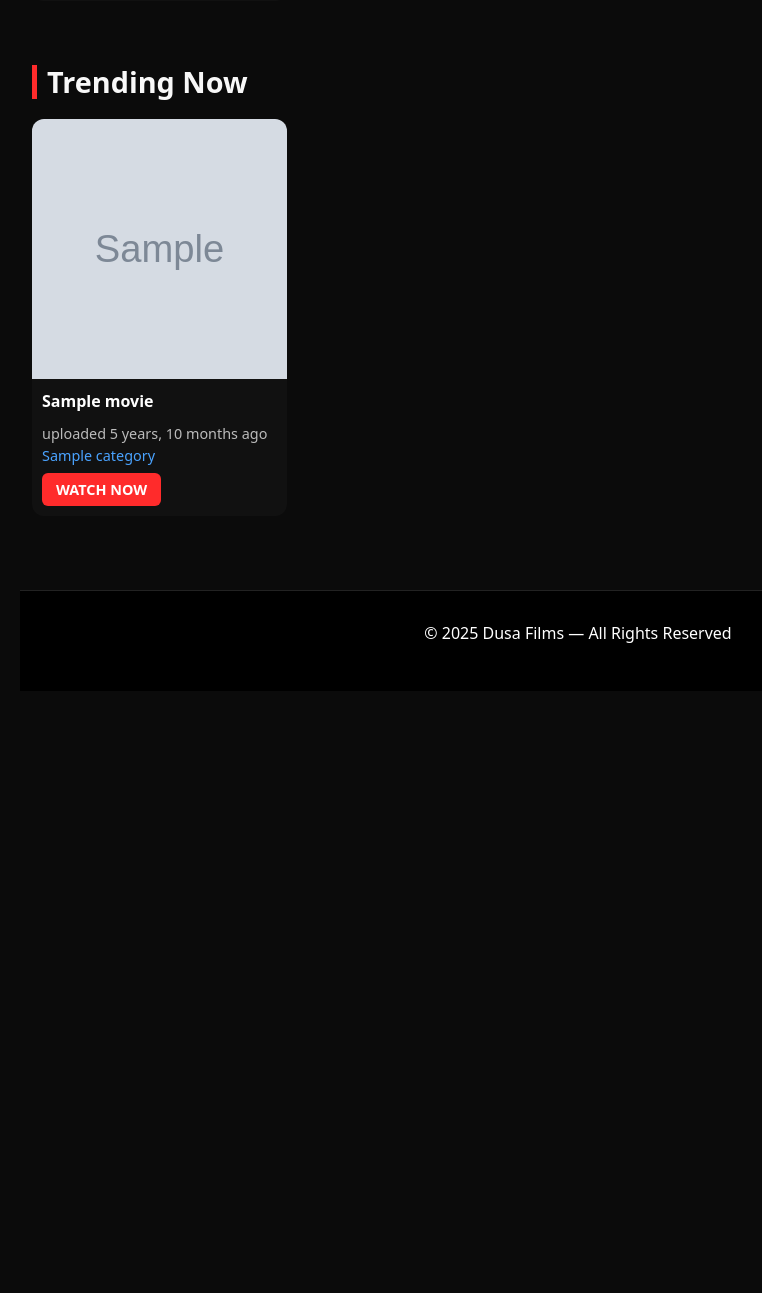
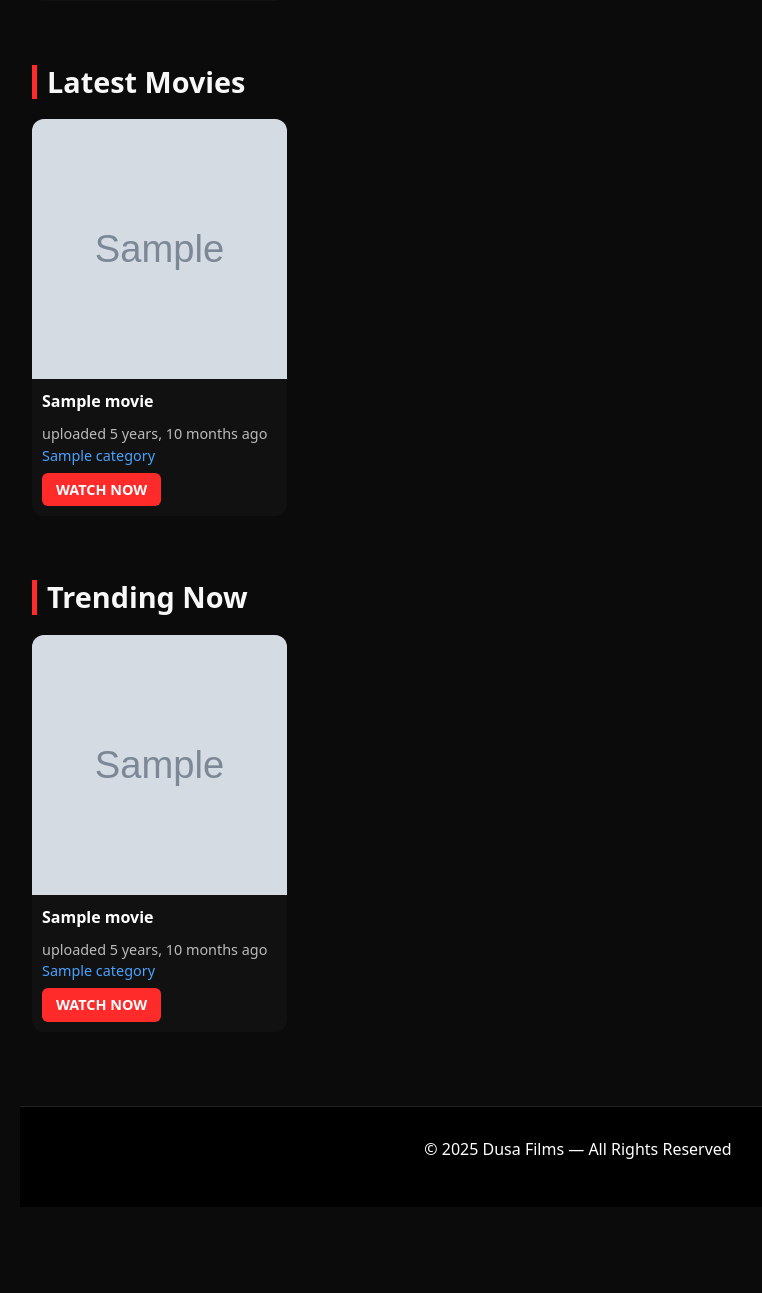
Before and after one commit to engineerblack95/dusafilms, a Django app: page / in a window 1280 px wide. Shown: the part 857-2150 px from the top of the page, without its empty margins (62-824 px from the left). Before the commit the page ends 1500 px from the top, so only its background shows below. Run offline with Django 5.2, Linux system fonts and the light colour scheme; tables that the repository leaves empty hold one stand-in row (values such as "Sample post"); grey boxes marked "Sample" are stand-in pictures; some libraries are stand-ins or nearby versions.

Commit message:
movies models and home templates

```diff
--- a/movies/models.py
+++ b/movies/models.py
@@ -2,6 +2,7 @@ from django.db import models
 from django.utils.text import slugify
 from django.utils.timezone import now
 from django.contrib.auth.models import User
+
 
 class Category(models.Model):
     name = models.CharField(max_length=100, unique=True)
@@ -19,10 +20,17 @@ class Category(models.Model):
 class Movie(models.Model):
     title = models.CharField(max_length=255)
     description = models.TextField()
-    category = models.ForeignKey(Category, on_delete=models.CASCADE, related_name="movies")
+    category = models.ForeignKey(
+        Category,
+        on_delete=models.CASCADE,
+        related_name="movies"
+    )
     thumbnail = models.ImageField(upload_to="thumbnails/", null=True, blank=True)
-    video_url = models.URLField()
-    download_link = models.URLField(blank=True, null=True)
+
+    # Updated fields
+    video_url = models.URLField(max_length=500)
+    download_link = models.URLField(max_length=500, blank=True, null=True)
+
     slug = models.SlugField(blank=True, unique=True)
     upload_time = models.DateTimeField(default=now)
 
@@ -52,9 +60,13 @@ class Movie(models.Model):
 
 
 class Comment(models.Model):
-    movie = models.ForeignKey(Movie, on_delete=models.CASCADE, related_name="movie_comments")
+    movie = models.ForeignKey(
+        Movie,
+        on_delete=models.CASCADE,
+        related_name="movie_comments"
+    )
 
-    # 🔥 Allow guest users
+    # Logged-in user (optional)
     user = models.ForeignKey(
         User,
         on_delete=models.CASCADE,
@@ -63,8 +75,13 @@ class Comment(models.Model):
         blank=True
     )
 
-    # 🔥 For guests (logged-out users)
-    guest_name = models.CharField(max_length=50, blank=True, null=True, default="Guest")
+    # Guest commenter name
+    guest_name = models.CharField(
+        max_length=50,
+        blank=True,
+        null=True,
+        default="Guest"
+    )
 
     text = models.TextField()
     created_at = models.DateTimeField(auto_now_add=True)
@@ -84,8 +101,16 @@ class Comment(models.Model):
 
 
 class WatchedMovie(models.Model):
-    user = models.ForeignKey(User, on_delete=models.CASCADE, related_name="user_watched_movies")
-    movie = models.ForeignKey(Movie, on_delete=models.CASCADE, related_name="movie_watched")
+    user = models.ForeignKey(
+        User,
+        on_delete=models.CASCADE,
+        related_name="user_watched_movies"
+    )
+    movie = models.ForeignKey(
+        Movie,
+        on_delete=models.CASCADE,
+        related_name="movie_watched"
+    )
     watched_at = models.DateTimeField(default=now)
 
     class Meta:
--- a/movies/templates/movies/home.html
+++ b/movies/templates/movies/home.html
@@ -50,7 +50,7 @@
 .footer { margin-top: 50px; padding: 30px 20px; background: #000; color: white; text-align: center; border-top: 1px solid #222; }
 </style>
 
-<!-- ==================== HERO SECTION (unchanged) ==================== -->
+<!-- ==================== HERO SECTION ==================== -->
 <section class="hero">
     <div>
         <h1>Welcome to <span style="color:#ff2b2b;">Dusa Films</span></h1>
@@ -65,7 +65,7 @@
 
 <div class="container">
 
-    <!-- CATEGORIES (unchanged) -->
+    <!-- ==================== CATEGORIES ==================== -->
     {% if categories %}
     <h2 class="section-title">Categories</h2>
     <div class="row">
@@ -88,15 +88,15 @@
         {% endfor %}
     </div>
     {% endif %}
+
 </div>
 
-<!-- ==================== TRENDING SECTION (unchanged) ==================== -->
+<!-- ==================== LATEST MOVIES ==================== -->
 <div class="container">
-    <h2 class="section-title">Trending Now</h2>
+    <h2 class="section-title">Latest Movies</h2>
     <div class="row">
-        {% with list_to_show=top|default:latest %}
-            {% if list_to_show %}
-                {% for movie in list_to_show %}
+        {% if latest %}
+            {% for movie in latest %}
             <div class="col-md-3 mb-4">
                 <div class="movie-card">
                     <a href="{% url 'movies:detail' movie.slug %}">
@@ -120,7 +120,38 @@
         {% else %}
             <p class="text-light ps-3">No movies available.</p>
         {% endif %}
-        {% endwith %}
+    </div>
+</div>
+
+<!-- ==================== TRENDING / TOP COMMENTED ==================== -->
+<div class="container">
+    <h2 class="section-title">Trending Now</h2>
+    <div class="row">
+        {% if top %}
+            {% for movie in top %}
+            <div class="col-md-3 mb-4">
+                <div class="movie-card">
+                    <a href="{% url 'movies:detail' movie.slug %}">
+                        {% if movie.thumbnail %}
+                            <img src="{{ movie.thumbnail.url }}" alt="{{ movie.title }}">
+                        {% else %}
+                            <img src="https://via.placeholder.com/400x260?text={{ movie.title|urlencode }}" alt="{{ movie.title }}">
+                        {% endif %}
+                    </a>
+                    <div class="movie-card-title">{{ movie.title }}</div>
+                    <div class="movie-card-footer">
+                        {% if movie.upload_time %}
+                            <span style="color:#bbb;">uploaded {{ movie.upload_time|timesince }} ago</span><br>
+                        {% endif %}
+                        <span>{{ movie.category.name }}</span><br>
+                        <a class="watch-btn" href="{% url 'movies:detail' movie.slug %}">WATCH NOW</a>
+                    </div>
+                </div>
+            </div>
+            {% endfor %}
+        {% else %}
+            <p class="text-light ps-3">No trending movies available.</p>
+        {% endif %}
     </div>
 </div>
 
```
Also changed, not shown: media/thumbnails/fetal_seduction.jpg (added), media/thumbnails/game.jpg (added), media/thumbnails/images_13_EOmobVR.jfif (added), media/thumbnails/images_15.jfif (added), media/thumbnails/images_16.jfif (added), media/thumbnails/images_7_s1dRHCn.jfif (added), movies/migrations/0005_alter_movie_download_link_alter_movie_video_url.py (added). Lines whose indentation alone changed are shown as unchanged.
